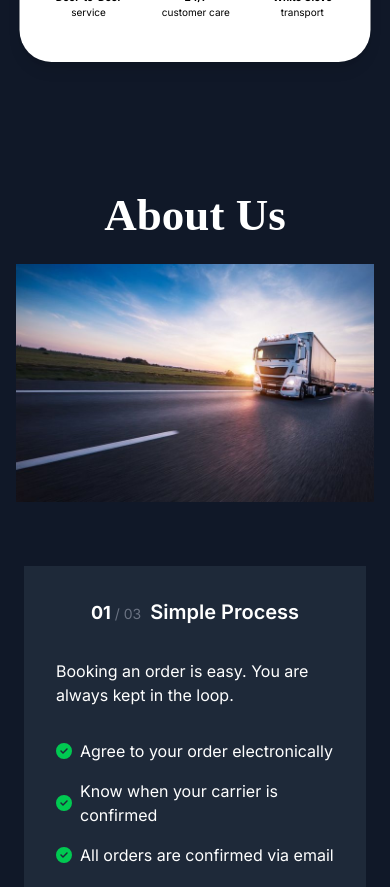
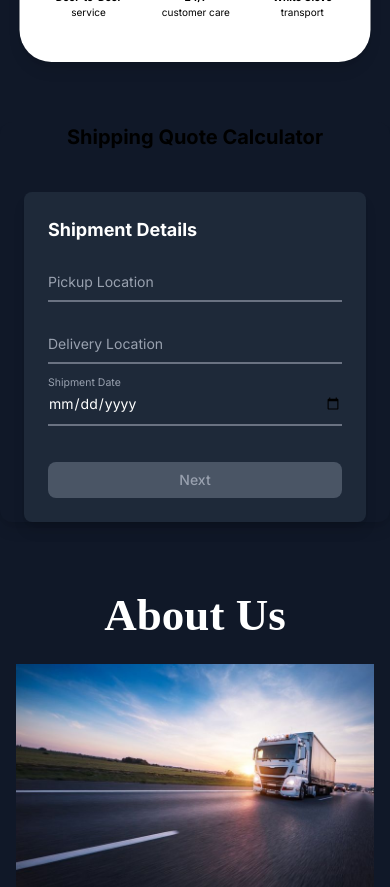
Before and after one commit to freedoom16/mica-transport-refactor, a Next.js app: page / in a window 390 px wide. Shown: the part 800-1687 px from the top of the page. Built offline with nearby package versions, Linux system fonts and the light colour scheme.

Commit message:
update about us

```diff
--- a/src/component/aboutUs.tsx
+++ b/src/component/aboutUs.tsx
@@ -69,6 +69,14 @@ const SectionOne = () => {
     <section id="about-us">
       <div className="w-full bg-gray-900 py-24">
         <div className="container mx-auto relative mt-16">
+          <section id="/#quote">
+            <div className="bg-gray-900 px-6 rounded-xl shadow-lg max-w-md w-full  md:mt-0 block md:hidden">
+              <p className="text-[20px]   font-bold  font-montserrat text-center">
+                Shipping Quote Calculator
+              </p>
+              <QouetForm />
+            </div>
+          </section>
           <div className="flex flex-col lg:flex-row items-center relative">
             {/* Image Section */}
             <div className="flex flex-col w-full lg:w-1/2 px-4">
```
